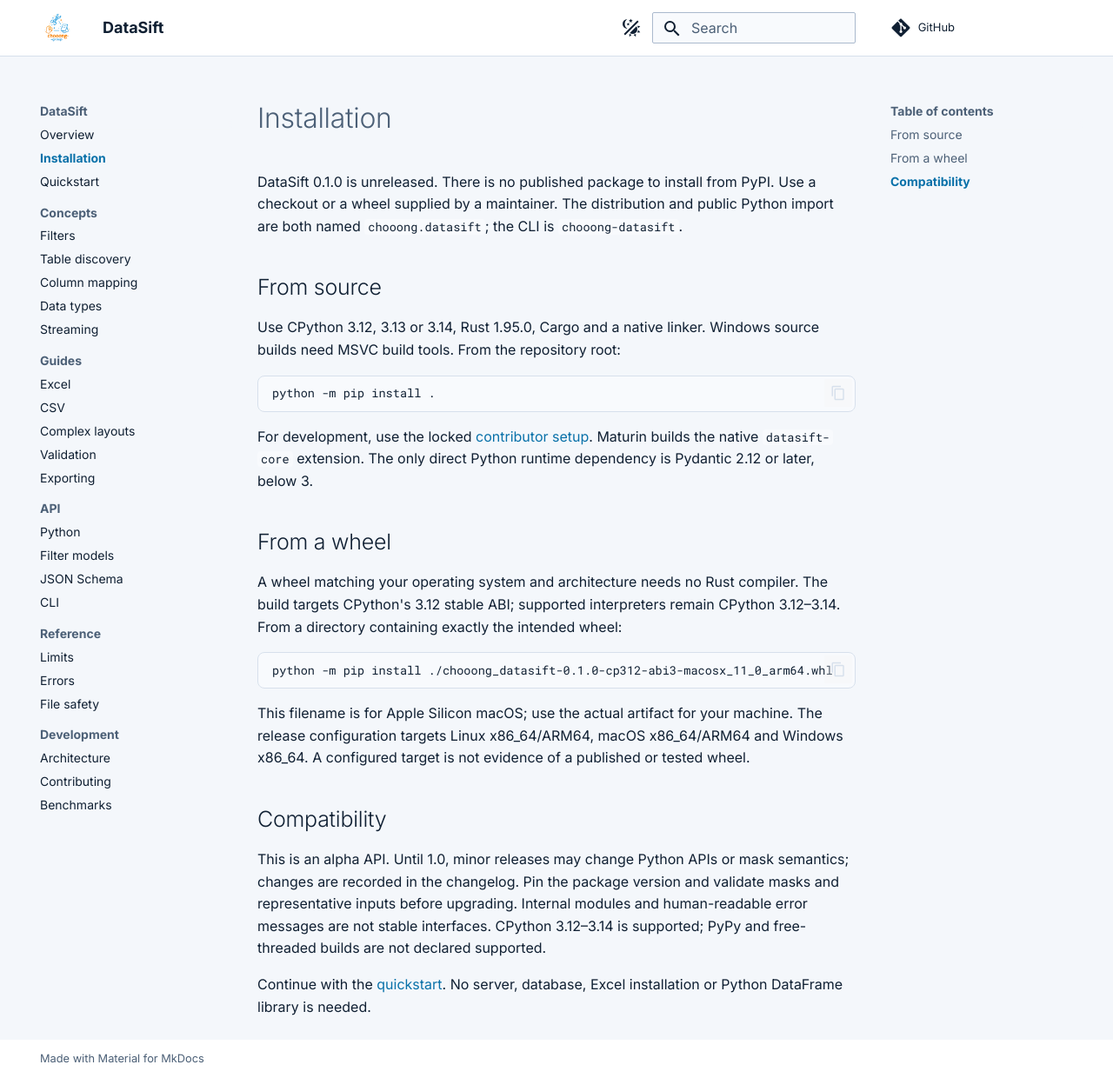
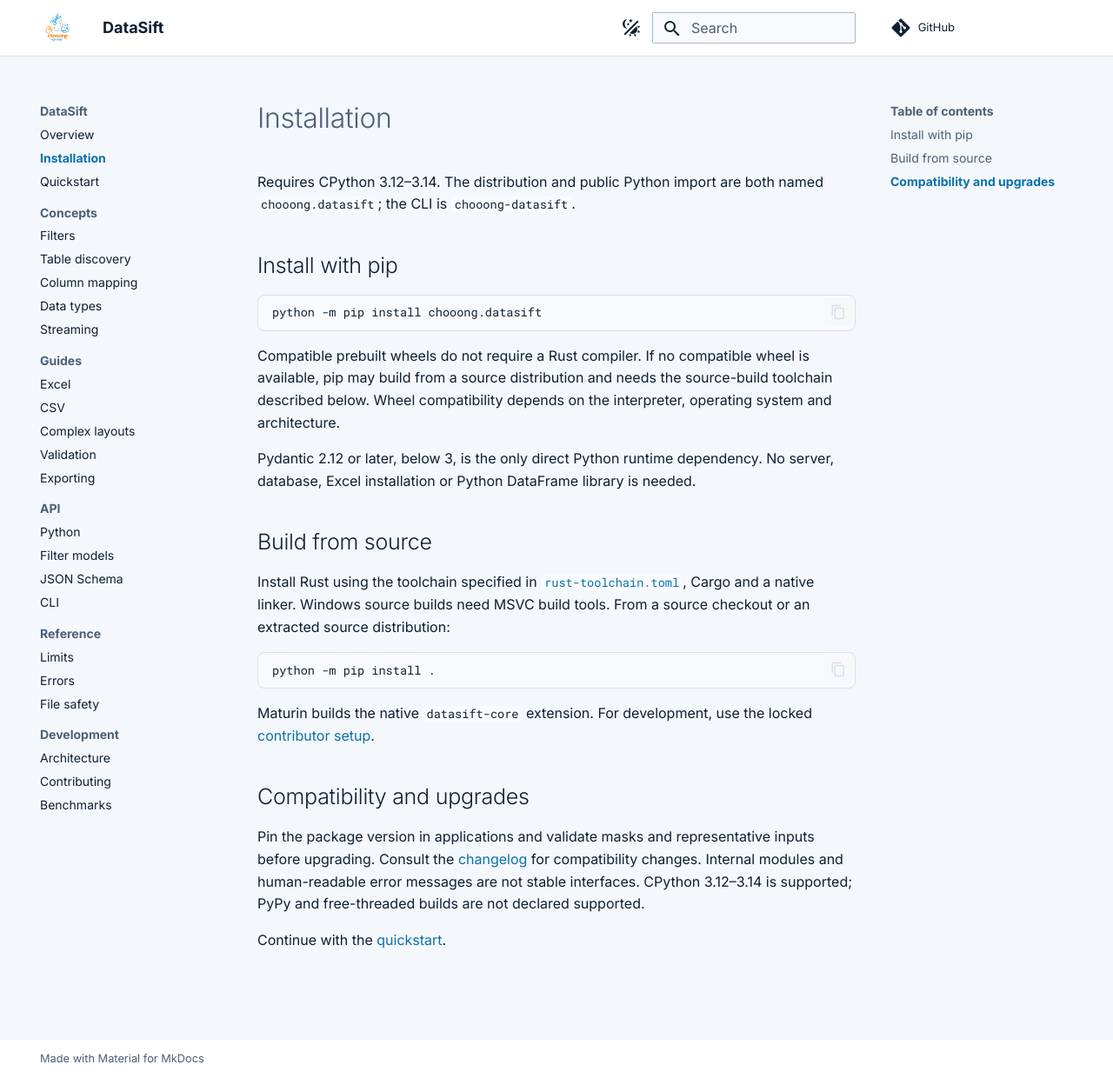
Before and after one commit to chooong-group/chooong.datasift, an MkDocs documentation site: the page built from docs/installation.md, in a window 1280 px wide and 1240 px high. Shown: the whole window at 87% size. Built offline with MkDocs 1.6.1 and Material for MkDocs 9.7.7, drawn with Linux system fonts in a browser that asks for light colours; comment, search, counter and statistics services are not loaded.

Commit message:
docs: keep installation and README independent of releases

````diff
--- a/docs/installation.md
+++ b/docs/installation.md
@@ -1,13 +1,30 @@
 # Installation
 
-DataSift 0.1.0 is unreleased. There is no published package to install from PyPI.
-Use a checkout or a wheel supplied by a maintainer. The distribution and public
-Python import are both named `chooong.datasift`; the CLI is `chooong-datasift`.
+Requires CPython 3.12–3.14. The distribution and public Python import are both
+named `chooong.datasift`; the CLI is `chooong-datasift`.
 
-## From source
+## Install with pip
 
-Use CPython 3.12, 3.13 or 3.14, Rust 1.95.0, Cargo and a native linker.
-Windows source builds need MSVC build tools. From the repository root:
+<!-- check: syntax -->
+
+```bash
+python -m pip install chooong.datasift
+```
+
+Compatible prebuilt wheels do not require a Rust compiler. If no compatible wheel
+is available, pip may build from a source distribution and needs the source-build
+toolchain described below. Wheel compatibility depends on the interpreter,
+operating system and architecture.
+
+Pydantic 2.12 or later, below 3, is the only direct Python runtime dependency.
+No server, database, Excel installation or Python DataFrame library is needed.
+
+## Build from source
+
+Install Rust using the toolchain specified in
+[`rust-toolchain.toml`](https://github.com/chooong-group/chooong.datasift/blob/main/rust-toolchain.toml),
+Cargo and a native linker. Windows source builds need MSVC build tools.
+From a source checkout or an extracted source distribution:
 
 <!-- check: syntax -->
 
@@ -15,33 +32,16 @@ Windows source builds need MSVC build tools. From the repository root:
 python -m pip install .
 ```
 
-For development, use the locked [contributor setup](development/contributing.md).
-Maturin builds the native `datasift-core` extension. The only direct Python
-runtime dependency is Pydantic 2.12 or later, below 3.
+Maturin builds the native `datasift-core` extension. For development, use the
+locked [contributor setup](development/contributing.md).
 
-## From a wheel
+## Compatibility and upgrades
 
-A wheel matching your operating system and architecture needs no Rust compiler.
-The build targets CPython's 3.12 stable ABI; supported interpreters remain
-CPython 3.12–3.14. From a directory containing exactly the intended wheel:
+Pin the package version in applications and validate masks and representative
+inputs before upgrading. Consult the
+[changelog](https://github.com/chooong-group/chooong.datasift/blob/main/CHANGELOG.md)
+for compatibility changes. Internal modules and human-readable error messages
+are not stable interfaces. CPython 3.12–3.14 is supported; PyPy and free-threaded
+builds are not declared supported.
 
-<!-- check: syntax -->
-
-```bash
-python -m pip install ./chooong_datasift-0.1.0-cp312-abi3-macosx_11_0_arm64.whl
-```
-
-This filename is for Apple Silicon macOS; use the actual artifact for your machine.
-The release configuration targets Linux x86_64/ARM64, macOS x86_64/ARM64 and
-Windows x86_64. A configured target is not evidence of a published or tested wheel.
-
-## Compatibility
-
-This is an alpha API. Until 1.0, minor releases may change Python APIs or mask
-semantics; changes are recorded in the changelog. Pin the package version and
-validate masks and representative inputs before upgrading. Internal modules and
-human-readable error messages are not stable interfaces. CPython 3.12–3.14 is
-supported; PyPy and free-threaded builds are not declared supported.
-
-Continue with the [quickstart](quickstart.md). No server, database, Excel
-installation or Python DataFrame library is needed.
+Continue with the [quickstart](quickstart.md).
````
Also changed, not shown: README.md (+10 -9 lines), .github/RELEASING.md, 1 other file.
